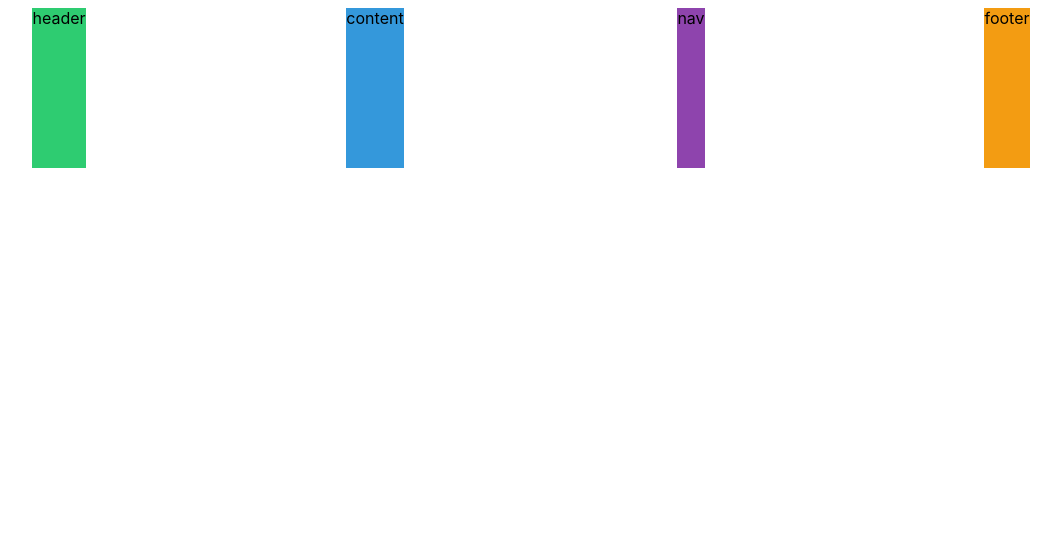
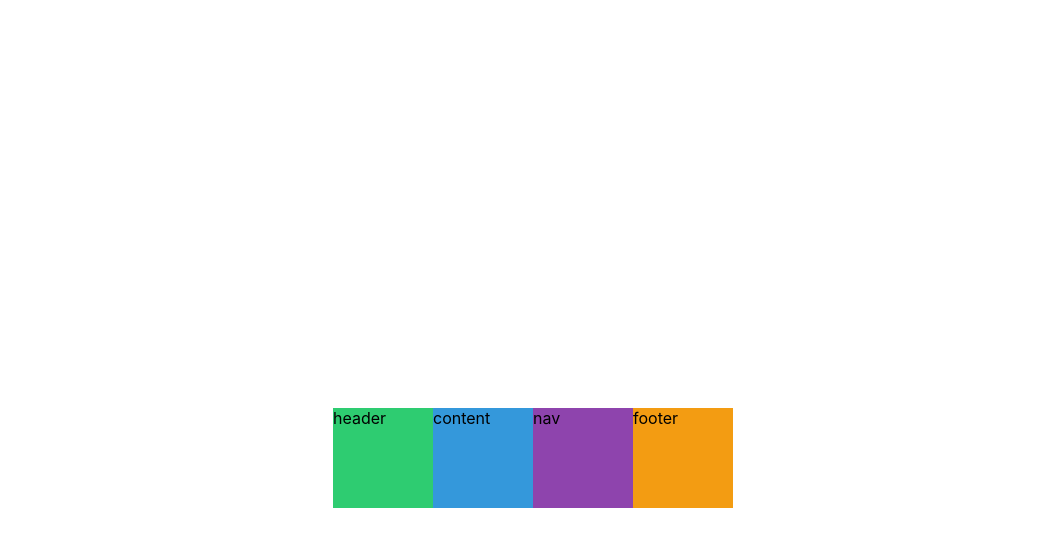
Before and after one commit to yesky85/scss-masterclass, a plain HTML site: page index.html in a window 1280 px wide. Shown: the whole page, without its empty margins (107-1168 px from the left). Drawn offline with Linux system fonts and the light colour scheme.

Commit message:
#2.8 Place Content

```diff
--- a/styles.css
+++ b/styles.css
@@ -5,10 +5,10 @@ body {
 
 .grid {
   display: grid;
-  height: 80vh;
-  grid-template-columns: repeat(4, 1fr);
-  grid-template-rows: repeat(4, 1fr);
-  place-items: stretch center;
+  height: 100vh;
+  grid-template-columns: repeat(4, 100px);
+  grid-template-rows: repeat(4, 100px);
+  place-content: end center;
 }
 
 .header {
```
Also changed, not shown: README.md.
